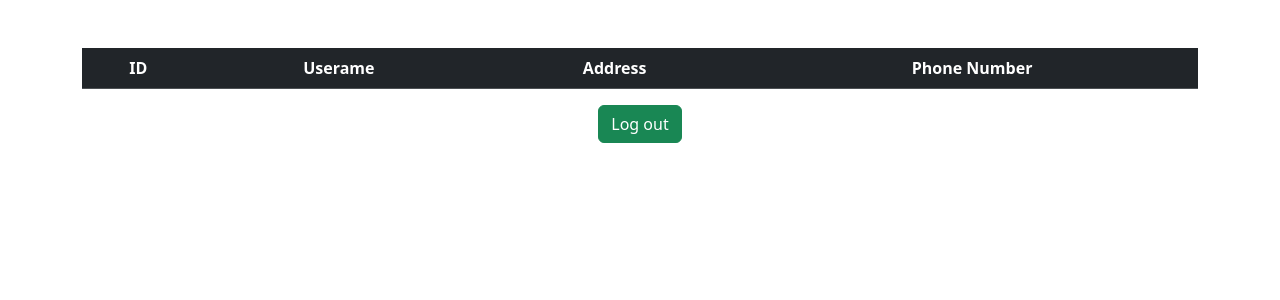
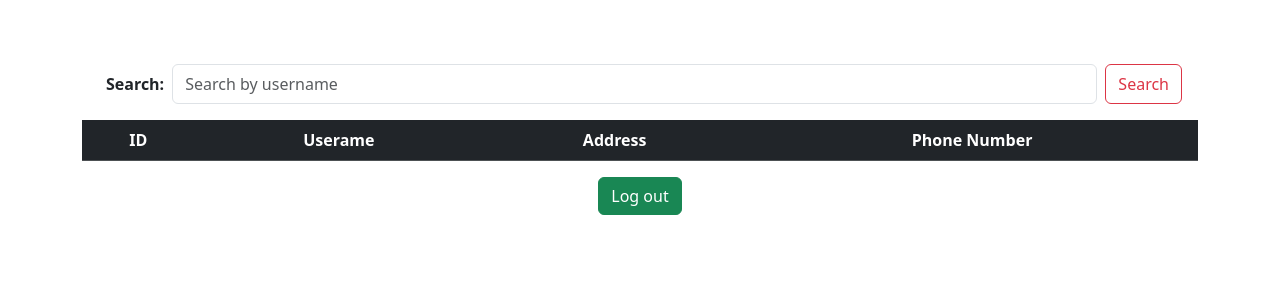
Before and after one commit to MacHongNam/KCSC_Task_2_Login, a PHP site: page / in a window 1280 px wide. Shown: the part 58-358 px from the top of the page. Run offline with PHP 8.4, Linux system fonts and the light colour scheme; data that the repository does not hold is empty.

Commit message:
Update index.php

```diff
--- a/index.php
+++ b/index.php
@@ -20,6 +20,24 @@
     </nav>
 
     <div class="container">
+        <?php
+        if (isset($_GET['msg'])) {
+            $msg = $_GET['msg'];
+            echo '<div class="alert alert-warning alert-dismissible fade show" role="alert">
+                ' . $msg . '
+                <button type="button" class="btn-close" data-bs-dismiss="alert" aria-label="Close"></button>
+              </div>';
+        }
+        ?>
+        <!-- tìm kiếm -->
+        <div>
+            <form action="index.php" class="d-flex p-3" method="post">
+                <label for="username" class="fw-bold d-flex justify-content-center align-items-center m-2 ">Search:</label>
+                <input class="form-control me-2" id="username" type="search" name="username" placeholder="Search by username" aria-label="Search">
+                <button class="btn btn-outline-danger" name="search" type="submit">Search</button>
+            </form>
+        </div>
+
         <table class="table table-hover text-center">
             <thead class="table-dark">
                 <tr>
@@ -29,10 +47,18 @@
                     <th scope="col">Phone Number</th>
                 </tr>
             </thead>
+
             <tbody>
                 <?php
+                session_start();
                 $conn = mysqli_connect("localhost", "root", "", "task_2");
-                $sql = "SELECT * FROM `task_2`";
+                if (!$conn) {
+                    echo "<script type='text/javascript'>alert('Connection failed!');</script>";
+                }
+                if (isset($_POST['search'])) {
+                    $username = $_POST['username'];
+
+                    $sql = "SELECT * FROM `task_2` WHERE username = '$username'";
                     $result = mysqli_query($conn, $sql);
                     while ($row = mysqli_fetch_assoc($result)) {
                 ?>
@@ -44,7 +70,12 @@
                         </tr>
                 <?php
                     }
+                    if (mysqli_num_rows($result) == 0) {
+                        echo "<script type='text/javascript'>alert('Username already exists!');</script>";
+                    }
+                }
                 ?>
+
             </tbody>
         </table>
 
```
Lines whose indentation alone changed are shown as unchanged.
